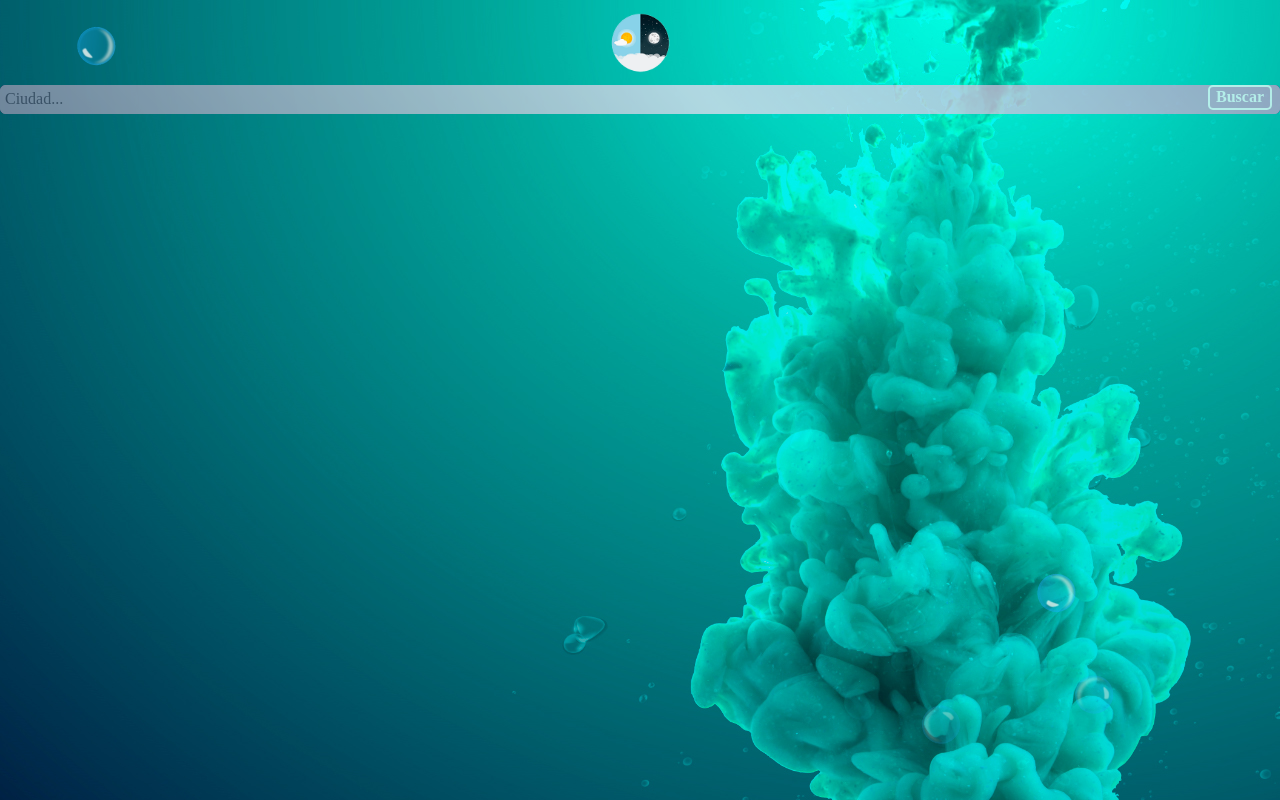
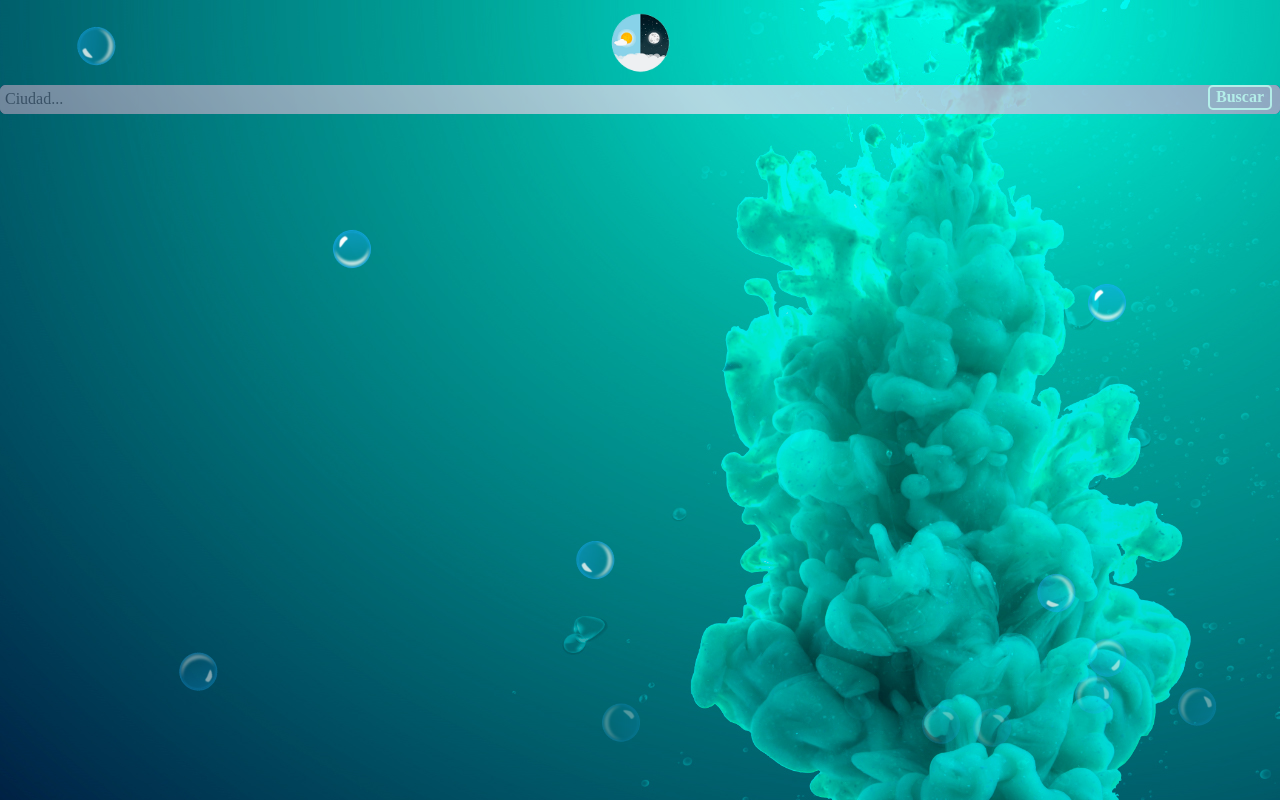
Before and after one commit to davshn/weatherapp, a React (Create React App) app: page / in a window 1280 px wide. Built offline with nearby package versions, Linux system fonts and the light colour scheme.

Commit message:
Bubbles merged

```diff
--- /dev/null
+++ b/src/components/Bubbles.jsx
@@ -0,0 +1,23 @@
+import BubbleStyled from "../components/BubbleStyled";
+import bubble from "../assets/bubble.png";
+
+export default function Bubbles() {
+    const left=()=>Math.floor(Math.random() * 95);
+    const time=()=>Math.floor(Math.random() * 40)+10;
+    return (
+        <>
+            <BubbleStyled src={bubble} left={left} time={time}></BubbleStyled>
+            <BubbleStyled src={bubble} left={left} time={time}></BubbleStyled>
+            <BubbleStyled src={bubble} left={left} time={time}></BubbleStyled>
+            <BubbleStyled src={bubble} left={left} time={time}></BubbleStyled>
+            <BubbleStyled src={bubble} left={left} time={time}></BubbleStyled>
+            <BubbleStyled src={bubble} left={left} time={time}></BubbleStyled>
+            <BubbleStyled src={bubble} left={left} time={time}></BubbleStyled>
+            <BubbleStyled src={bubble} left={left} time={time}></BubbleStyled>
+            <BubbleStyled src={bubble} left={left} time={time}></BubbleStyled>
+            <BubbleStyled src={bubble} left={left} time={time}></BubbleStyled>
+            <BubbleStyled src={bubble} left={left} time={time}></BubbleStyled>
+            <BubbleStyled src={bubble} left={left} time={time}></BubbleStyled>
+        </>
+    )
+}
--- a/src/view/About.jsx
+++ b/src/view/About.jsx
@@ -2,6 +2,7 @@ import { Link } from 'react-router-dom';
 import styled from "styled-components"
 import icon from "../assets/Weather icon.png";
 import {ContainerStyled} from "../components/ContainerStyled";
+import Bubbles from "../components/Bubbles";
 
 const ImgCard = styled.img`
     display: block;
@@ -20,6 +21,7 @@ export default function About() {
 
 return (
     <ContainerStyled>
+        <Bubbles></Bubbles>
         <Link to='/'>
             <ImgCard src={icon}></ImgCard>
         </Link>
--- a/src/view/CitiesView.jsx
+++ b/src/view/CitiesView.jsx
@@ -4,8 +4,7 @@ import CardGroup from '../components/CardGroup';
 import icon from '../assets/Weather icon.png';
 import { Link } from 'react-router-dom';
 import {ContainerStyled} from "../components/ContainerStyled";
-import BubbleStyled from "../components/BubbleStyled";
-import bubble from "../assets/bubble.png";
+import Bubbles from "../components/Bubbles";
 
 const ImgCard = styled.img`
     display: block;
@@ -21,19 +20,12 @@ const ImgCard = styled.img`
     }
 `;
 export default function Citiesview({onSearch,cities,onClose}){
-  const left=()=>Math.floor(Math.random() * 95);
-  const time=()=>Math.floor(Math.random() * 40)+10;
   return (
     <ContainerStyled>
-      <BubbleStyled src={bubble} left={left} time={time}></BubbleStyled>
-      <BubbleStyled src={bubble} left={left} time={time}></BubbleStyled>
-      <BubbleStyled src={bubble} left={left} time={time}></BubbleStyled>
-      <BubbleStyled src={bubble} left={left} time={time}></BubbleStyled>
-
+      <Bubbles></Bubbles>
       <Link to='/about'>            {/*Link a about */}
             <ImgCard src={icon}></ImgCard>
         </Link>
-
         <NavigationBar onSearch={onSearch}/>
         <CardGroup
           cities={cities}
--- a/src/view/CityExtended.jsx
+++ b/src/view/CityExtended.jsx
@@ -3,6 +3,7 @@ import styled from "styled-components"
 import icon from "../assets/Weather icon.png";
 import { Link } from 'react-router-dom';
 import {ContainerStyled} from "../components/ContainerStyled";
+import Bubbles from "../components/Bubbles";
 
 const DetailedCard = styled.article`
     margin:10%;
@@ -57,6 +58,7 @@ export default function CityExtended({onFilter}) {
     let city= onFilter(useParams().id)
     return (
         <ContainerStyled>
+            <Bubbles></Bubbles>
             <Link to='/'>
                 <ImgCard src={icon}></ImgCard>
             </Link>
```
